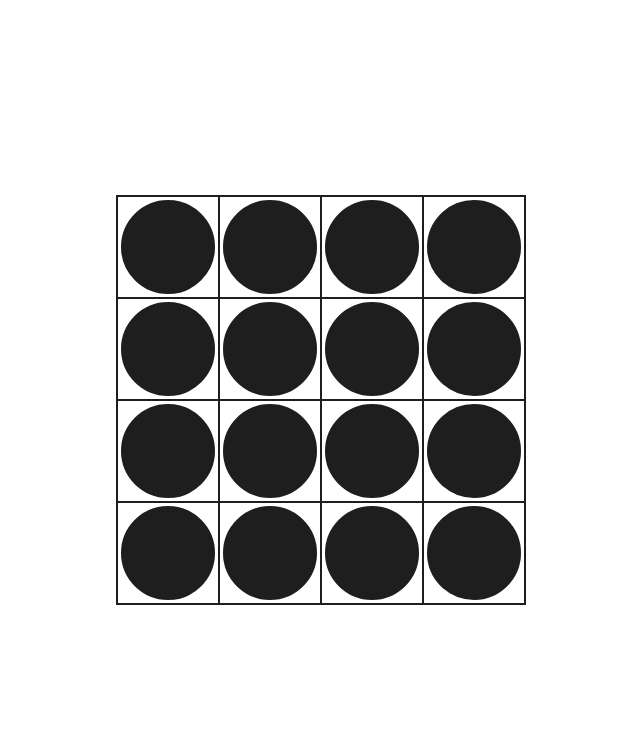
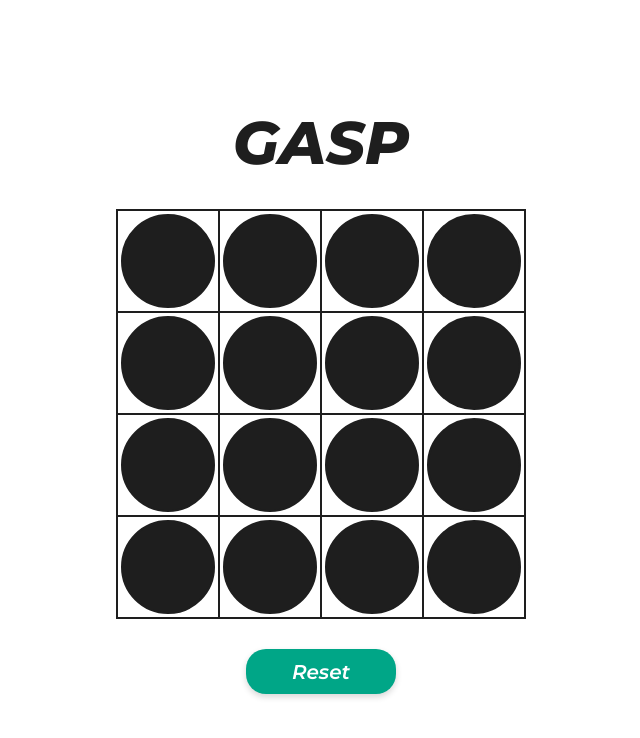
Before and after one commit to esinou/Gasp, a React (Create React App) app: page / in a window 1280 px wide. Shown: the top 738 px of the page, without its empty margins (319-959 px from the left). Built offline with nearby package versions, Linux system fonts and the light colour scheme.

Commit message:
[ADD] reset button && title style

```diff
--- a/src/screens/Gasp.js
+++ b/src/screens/Gasp.js
@@ -84,6 +84,10 @@ export default class Gasp extends React.Component {
     }
     renderGasp() {
         return (
+            <>
+                <div className="gaspTitle">
+                    GASP
+                </div>
                 <div className="gaspTable">
                     {this.state.table.map((element, index) =>
                         <div className="gaspCell" key={index}>
@@ -91,6 +95,10 @@ export default class Gasp extends React.Component {
                         </div>
                     )}
                 </div>
+                <div className="gaspResetButton" onClick={() => this.resetGasp()}>
+                    Reset
+                </div>
+            </>
         );
     }
     renderWin() {
--- a/src/styles/gasp.css
+++ b/src/styles/gasp.css
@@ -57,6 +57,8 @@ select:focus {
     border-left: 2px solid var(--dark-color);
     border-top: 2px solid var(--dark-color);
     max-width: 408px;
+    margin-top: 30px;
+    margin-bottom: 30px;
 }
 
 .gaspCell {
@@ -120,3 +122,26 @@ select:focus {
     color: var(--win-color);
     width: 260px;
 }
+
+.gaspResetButton {
+    background-color: var(--win-color);
+    box-shadow: 0px 3px 6px rgba(0, 0, 0, .16);
+    display: flex;
+    width: 150px;
+    min-height: 45px;
+    border-radius: 20px;
+    align-items: center;
+    justify-content: center;
+    color: white;
+    font-size: 20px;
+    font-style: italic;
+    font-weight: 600;
+    cursor: pointer;
+}
+
+.gaspTitle {
+    color: var(--dark-color);
+    font-size: 60px;
+    font-style: italic;
+    font-weight: 800;
+}
```
Lines whose indentation alone changed are shown as unchanged.
